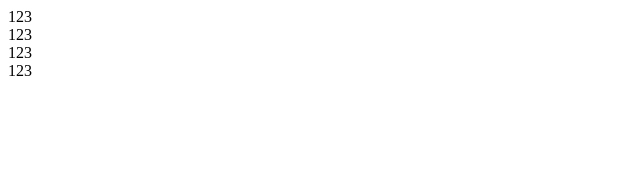
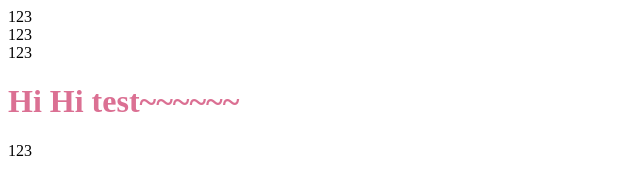
Before and after one commit to cvteuai9/test, a plain HTML site: page test.html in a window 1280 px wide. Shown: the whole page, without its empty margins (0-640 px from the left). Drawn offline with Linux system fonts and the light colour scheme.

Commit message:
第n人 zozo

```diff
--- a/main.css
+++ b/main.css
@@ -0,0 +1,3 @@
+.zozo h1{
+    color: palevioletred;
+}
--- a/test.html
+++ b/test.html
@@ -12,6 +12,9 @@
     <nav>123</nav>
     <header>123</header>
     <main>123</main>
+    <div class="zozo">
+        <h1>Hi Hi test~~~~~~</h1>
+    </div>
     <footer>123</footer>
 </body>
 
```
